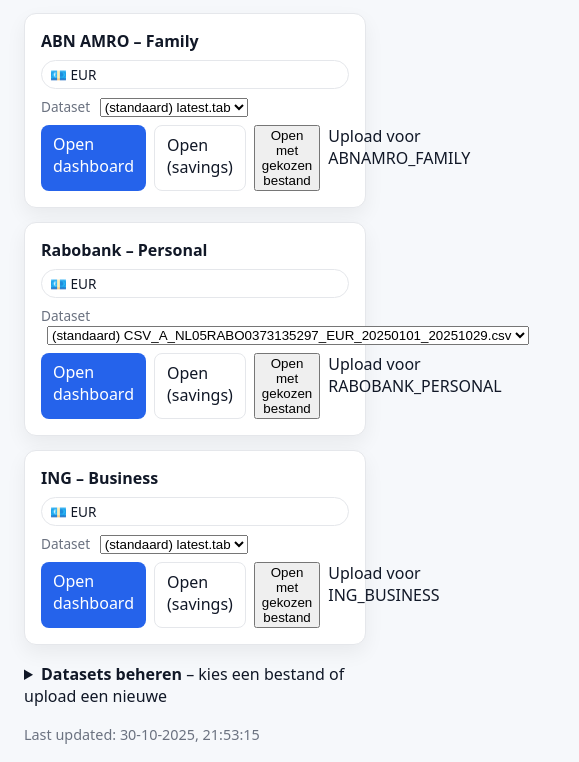
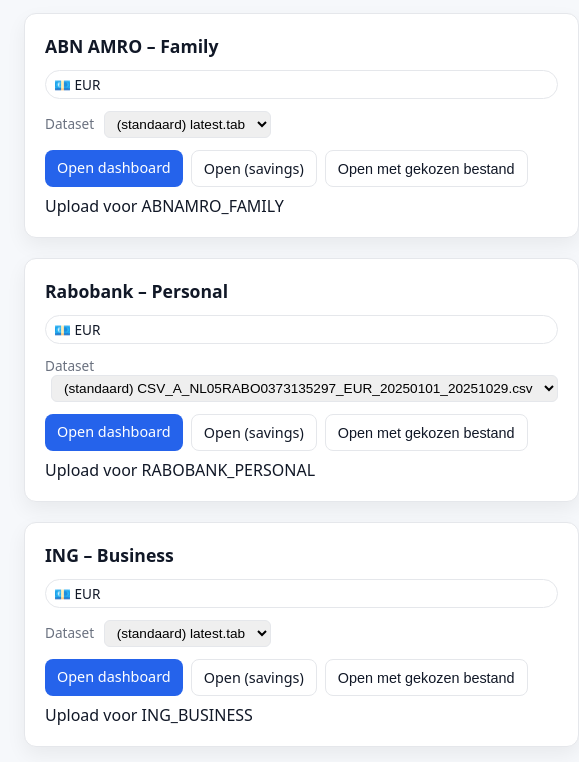
Before and after one commit to ortiq01/financial-dashboard, a website: page public/portal/index.html in a window 390 px wide. Shown: the part 170-932 px from the top of the page, 579 px wide, since content can reach past the window. Drawn offline with Linux system fonts and the light colour scheme; no server answers.

Commit message:
fix(portal): increase card size and improve component spacing
- Increased card min-width from 240px to 360px
- Added min-height of 320px for consistent card heights
- Increased card padding from 16px to 20px
- Increased gap between cards from 14px to 20px
- Increased gap between card elements from 8px to 12px
- Made buttons flex-wrap to prevent overflow
- Added max-width to dataset select dropdown
- Increased wrap max-width from 980px to 1200px
- Added mobile responsive behavior

```diff
--- a/public/portal/index.html
+++ b/public/portal/index.html
@@ -8,18 +8,21 @@
     :root { --bg:#f6f8fb; --card:#fff; --text:#111827; --muted:#6b7280; --border:#e5e7eb; --primary:#2563eb; }
     *{ box-sizing:border-box; }
     body { margin:0; font-family: system-ui, -apple-system, Segoe UI, Roboto, Ubuntu, Cantarell, 'Helvetica Neue', Arial, 'Noto Sans', sans-serif; background:var(--bg); color:var(--text); }
-    .wrap { max-width: 980px; margin: 0 auto; padding: 24px; }
+    .wrap { max-width: 1200px; margin: 0 auto; padding: 24px; }
     header { display:flex; align-items:center; justify-content:space-between; gap:12px; margin:0 0 16px; }
     h1 { margin:0; font-size:1.5rem; }
     .muted { color: var(--muted); }
-    .grid { display:grid; grid-template-columns: repeat(auto-fit, minmax(240px, 1fr)); gap: 14px; }
-    .card { background:var(--card); border:1px solid var(--border); border-radius:12px; padding:16px; box-shadow: 0 8px 20px rgba(0,0,0,.06); display:flex; flex-direction:column; gap:8px; }
-    .title { font-weight:600; }
+    .grid { display:grid; grid-template-columns: repeat(auto-fit, minmax(360px, 1fr)); gap: 20px; }
+    .card { background:var(--card); border:1px solid var(--border); border-radius:12px; padding:20px; box-shadow: 0 8px 20px rgba(0,0,0,.06); display:flex; flex-direction:column; gap:12px; min-height:320px; }
+    .title { font-weight:600; font-size:1.1rem; }
     .badge { display:inline-flex; align-items:center; gap:6px; padding:4px 8px; border:1px solid var(--border); border-radius:999px; font-size:.85rem; color:#111827; background:#fff; }
-    .actions { margin-top:auto; display:flex; gap:8px; }
-    a.btn { display:inline-block; background:var(--primary); color:#fff; text-decoration:none; border-radius:8px; padding:8px 12px; }
-    a.btn.ghost { background:#fff; color:#111827; border:1px solid var(--border); }
+    .actions { margin-top:auto; display:flex; flex-wrap:wrap; gap:8px; }
+    a.btn, button.btn { display:inline-block; background:var(--primary); color:#fff; text-decoration:none; border-radius:8px; padding:8px 12px; border:none; cursor:pointer; font-size:.9rem; white-space:nowrap; }
+    a.btn.ghost, button.btn.ghost { background:#fff; color:#111827; border:1px solid var(--border); }
+    label.btn.ghost { margin:0; }
+    .dataset-select { padding:4px 8px; border:1px solid var(--border); border-radius:6px; font-size:.85rem; max-width:100%; }
     footer { margin-top:18px; color:var(--muted); font-size:.9rem; }
+    @media (max-width: 768px) { .grid { grid-template-columns: 1fr; } .card { min-height:auto; } }
   </style>
 </head>
 <body>
```
